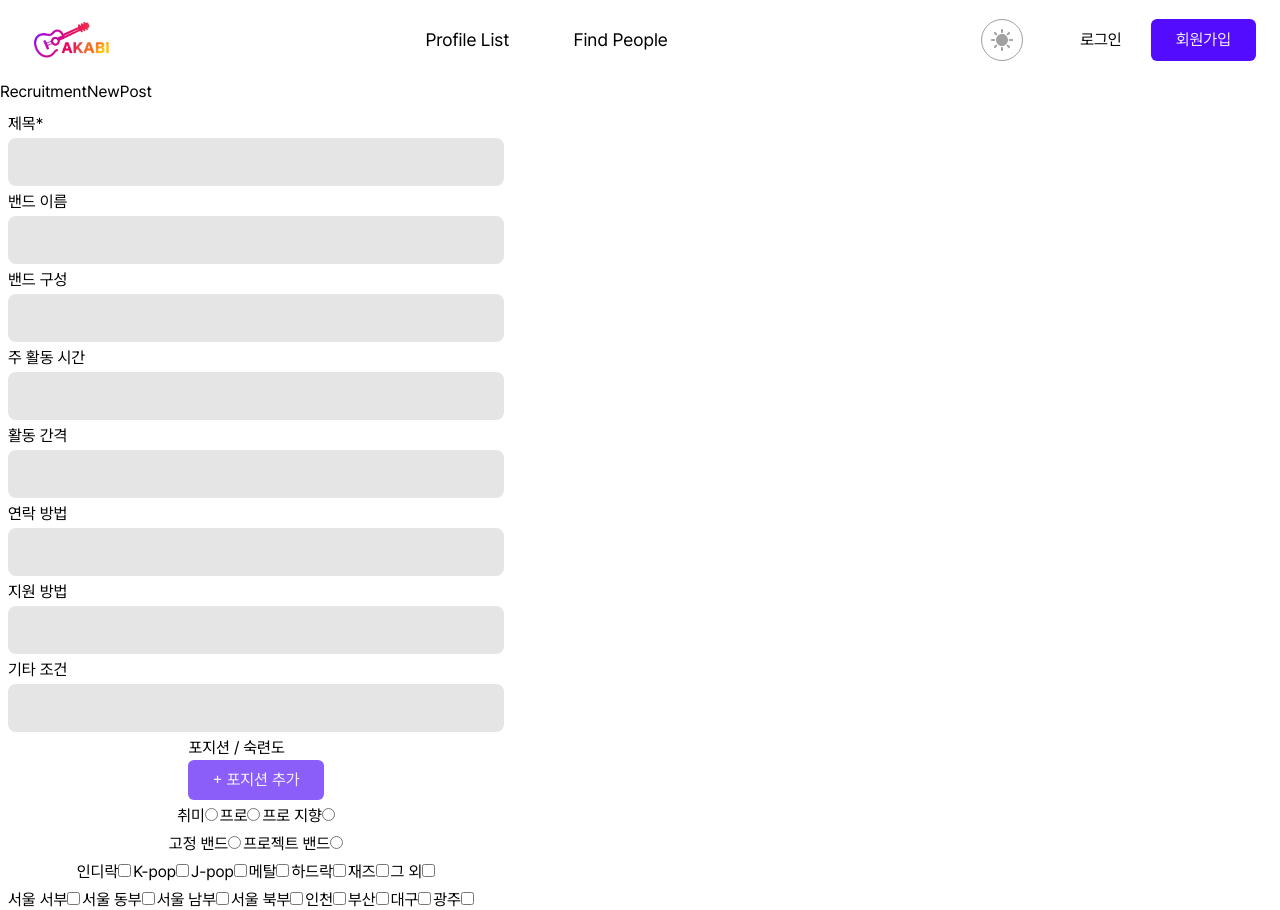
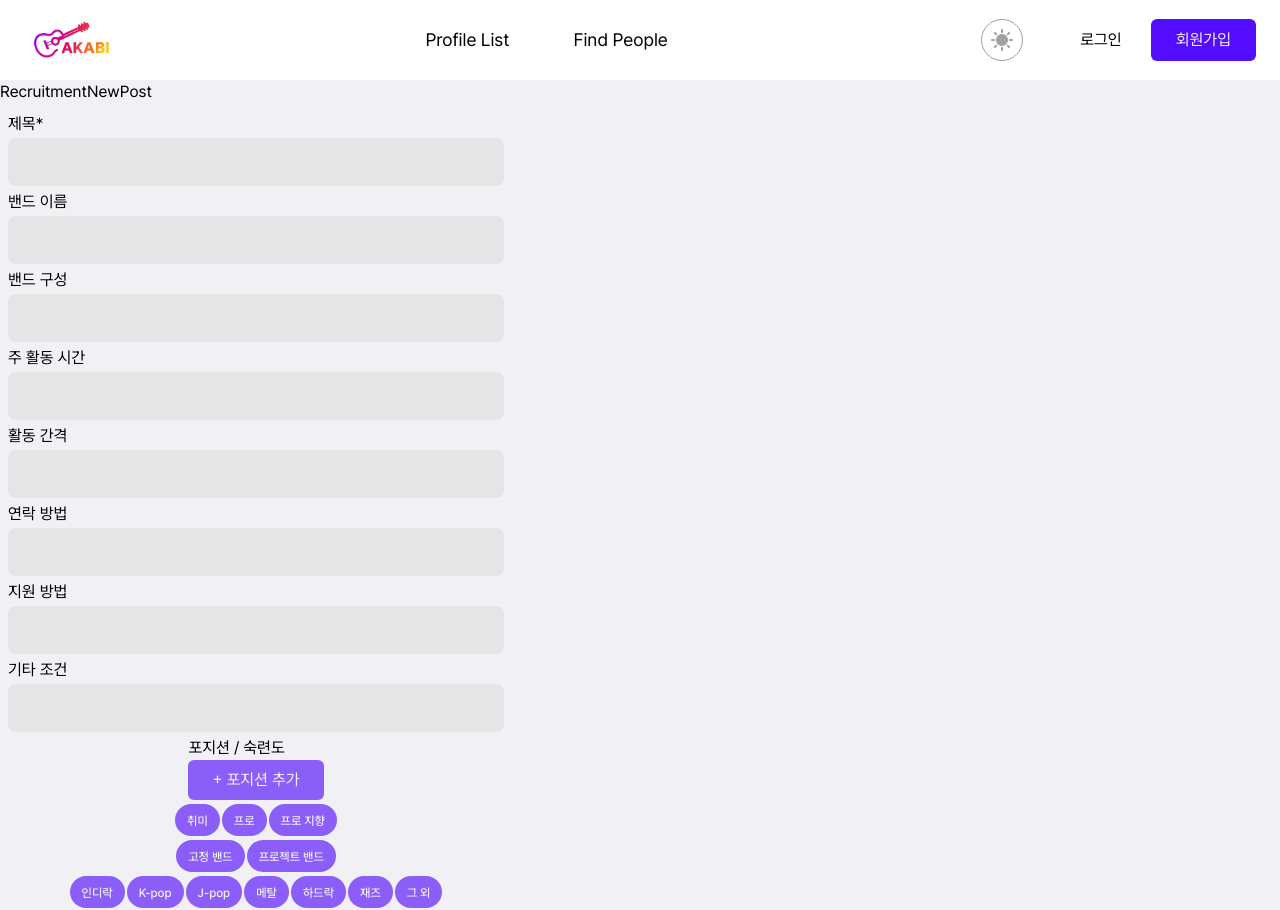
Before and after one commit to env-project/frontend, a React (Vite) app: page /recruitment-post/new-post in a window 1280 px wide. Shown: the top 910 px of the page. Built offline with nearby package versions, Linux system fonts and the light colour scheme.

Commit message:
#122 BadgeCheckbox 컴포넌트 적용

```diff
--- /dev/null
+++ b/src/components/BadgeCheckbox.tsx
@@ -0,0 +1,36 @@
+import type { ComponentPropsWithoutRef } from "react";
+import { cn } from "@/libs/utils";
+import Badge from "@/components/Badge";
+
+type BadgeCheckBoxType = "checkbox" | "radio";
+
+type BadgeCheckBoxSize = "sm" | "md" | "lg";
+
+interface BadgeCheckBoxProps extends Omit<ComponentPropsWithoutRef<"input">, "size" | "type"> {
+  label: string;
+  size?: BadgeCheckBoxSize;
+  type?: BadgeCheckBoxType;
+  textVariant?: "label" | "mainText" | "subText" | "tooltip";
+}
+
+export default function BadgeCheckBox({
+  label,
+  size = "md",
+  type = "checkbox",
+  textVariant = "label",
+  className,
+  ...rest
+}: BadgeCheckBoxProps) {
+  return (
+    <label className={cn("inline-flex items-center cursor-pointer select-none", className)}>
+      <input type={type} className="sr-only peer" {...rest} />
+      <Badge
+        label={label}
+        color={"primary"}
+        size={size}
+        textVariant={textVariant}
+        className={cn("peer-checked:bg-primary-thick")}
+      />
+    </label>
+  );
+}
--- a/src/pages/recruitment-post/RecruitmentNewPost.tsx
+++ b/src/pages/recruitment-post/RecruitmentNewPost.tsx
@@ -13,6 +13,7 @@ import { zodResolver } from "@hookform/resolvers/zod";
 import type { ExperienceLevel, MasterData, Position } from "@/types/api-res-common";
 import Button from "@/components/Button";
 import Text from "@/components/text/Text";
+import BadgeCheckBox from "@/components/BadgeCheckbox";
 
 //마스터 데이터 실제론 api로 받기
 const MASTER_DATA: MasterData = {
@@ -137,7 +138,7 @@ export default function RecruitmentNewPost() {
   }, [errors]);
 
   return (
-    <div>
+    <div className="w-full bg-bg-primary">
       RecruitmentNewPost
       <form
         className="flex flex-col items-center jsutify-start space-y-1 w-full p-2 max-w-lg"
@@ -253,10 +254,18 @@ function CheckboxInputs({ data, register, name, type = "checkbox" }: CheckboxInp
   return (
     <div className="flex justify-start items-center flex-wrap gap-0.5">
       {data.map(({ name: label, id }) => (
-        <div key={id}>
-          <label htmlFor={id + label}>{label}</label>
-          <input value={id} type={type} {...register(name)} />
-        </div>
+        // <div key={id}>
+        //   <label htmlFor={id + label}>{label}</label>
+        //   <input value={id} type={type} {...register(name)} />
+        // </div>
+        <BadgeCheckBox
+          key={id}
+          label={label}
+          value={id}
+          type={type}
+          {...register(name)}
+          className="text-text-on-dark"
+        />
       ))}
     </div>
   );
```
